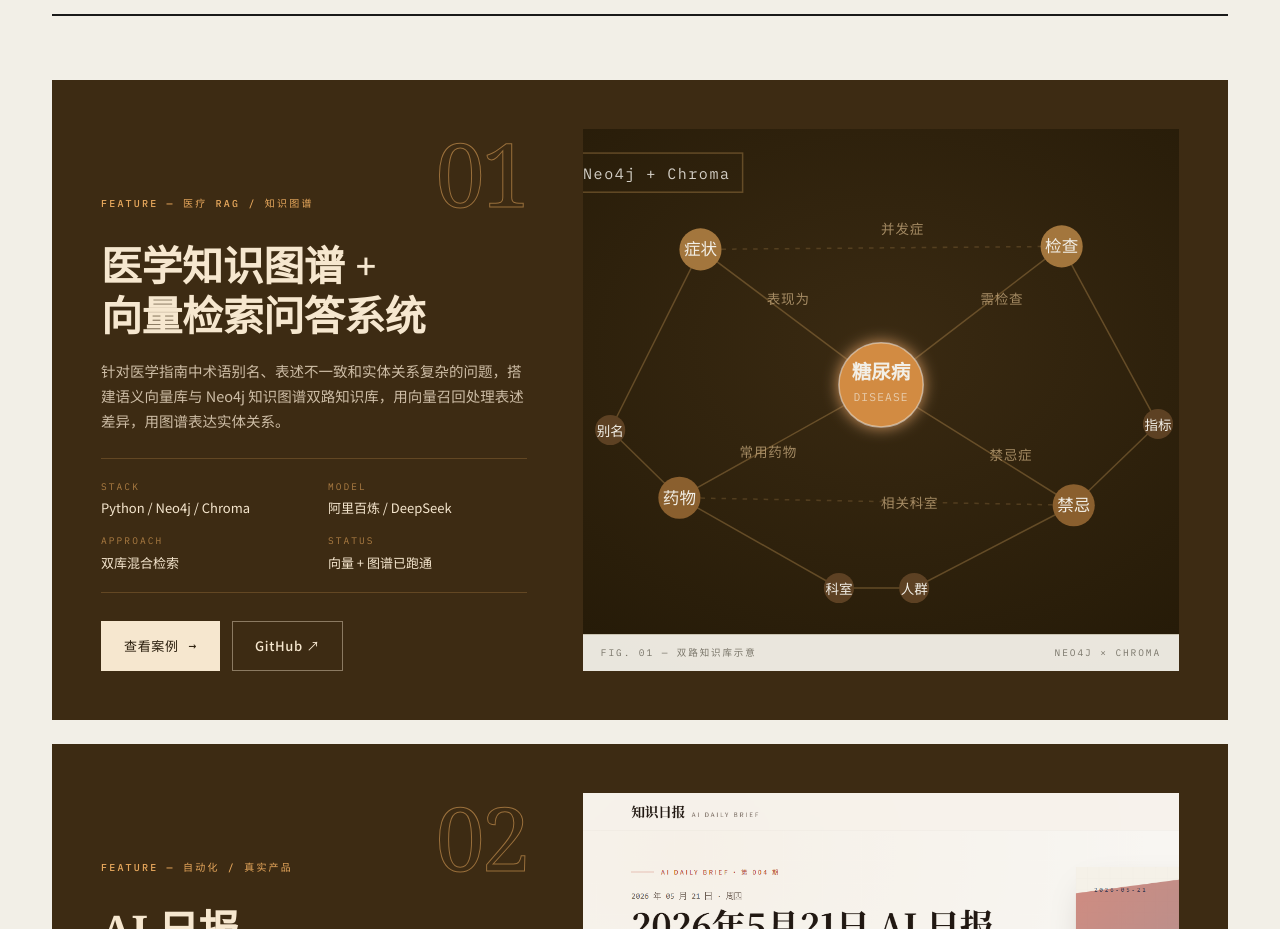
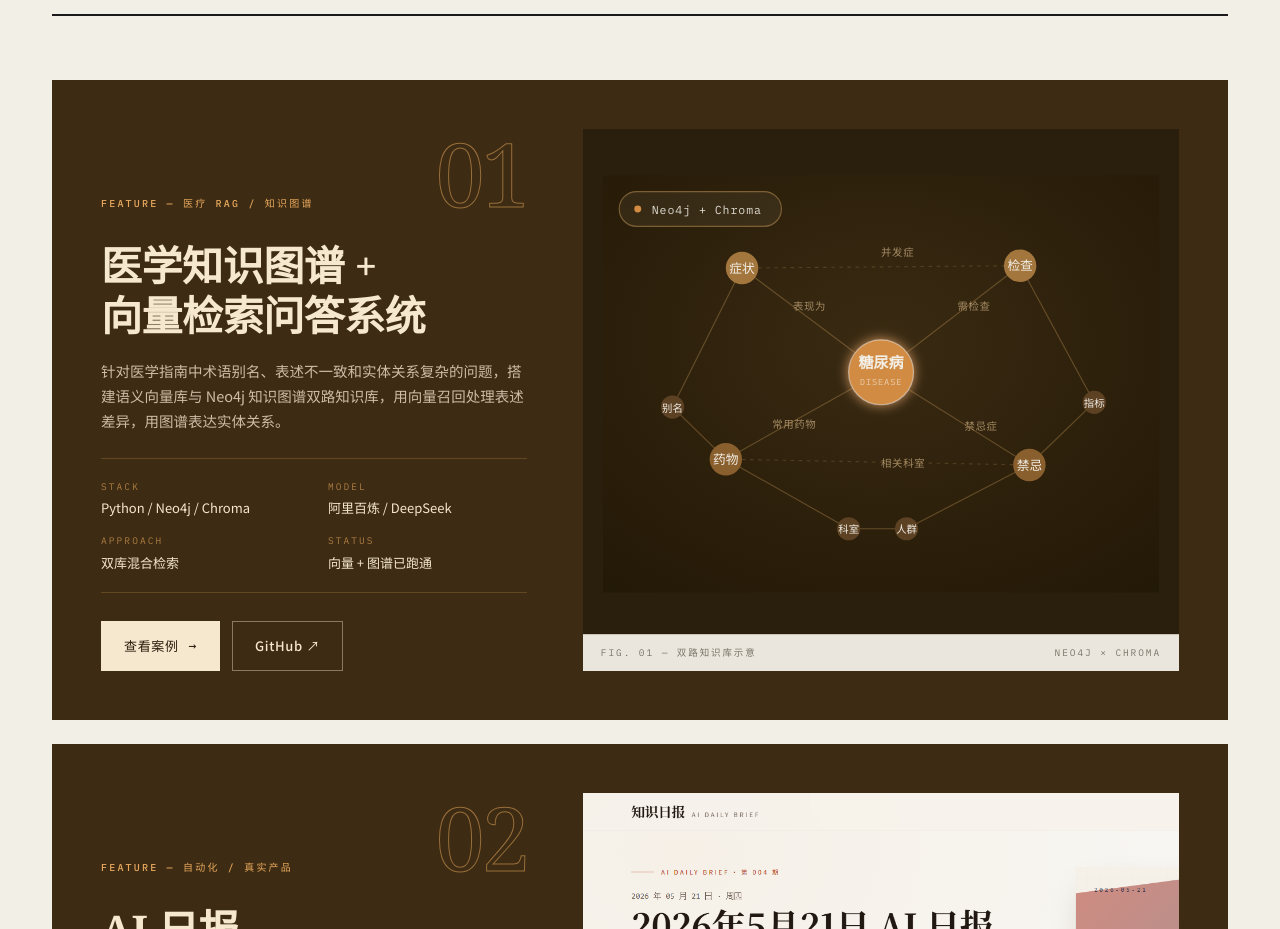
Before and after one commit to elainehuang129-ops/elainehuang129-ops.github.io, a plain HTML site: page index.html in a window 1280 px wide. Shown: the part 1120-2049 px from the top of the page. Drawn offline with Linux system fonts and the light colour scheme.

Commit message:
Fix RAG SVG badge clipping + refine capsule style
- Switch preserveAspectRatio from slice to meet so the Neo4j+Chroma
  badge is fully visible instead of cropped
- Add padding to the SVG container (12/20/44) so the visual clears
  the Fig. 01 caption strip
- Convert badge from square rect to rounded capsule (rx=15), bump
  size to 140x30, and give it a faint cream wash for presence

```diff
--- a/index.html
+++ b/index.html
@@ -574,6 +574,12 @@ main { position: relative; z-index: 2; }
 }
 
 .feature-visual.rag-visual {
+  background: var(--brown-deep);
+}
+
+.feature-visual.rag-visual svg {
+  /* 让 SVG 在 meet 模式下完整可见，水平居中、垂直靠上，给 Fig. 01 标签留底部空间 */
+  padding: 12px 20px 44px;
   background: var(--brown-deep);
 }
 
@@ -1128,7 +1134,7 @@ main { position: relative; z-index: 2; }
         </div>
 
         <div class="feature-visual rag-visual" aria-hidden="true">
-          <svg viewBox="0 0 480 360" preserveAspectRatio="xMidYMid slice">
+          <svg viewBox="0 0 480 360" preserveAspectRatio="xMidYMid meet">
             <defs>
               <radialGradient id="ragBg" cx="50%" cy="40%" r="80%">
                 <stop offset="0%" stop-color="#3A2A12"/>
@@ -1174,10 +1180,10 @@ main { position: relative; z-index: 2; }
               <circle cx="212" cy="305" r="10" fill="#5D4123"/><text x="212" y="309" text-anchor="middle" font-size="9">科室</text>
               <circle cx="262" cy="305" r="10" fill="#5D4123"/><text x="262" y="309" text-anchor="middle" font-size="9">人群</text>
             </g>
-            <g transform="translate(16 16)">
-              <rect width="132" height="26" fill="none" stroke="#C89A5B" stroke-opacity="0.35" stroke-width="1"/>
-              <circle cx="14" cy="13" r="3" fill="#D28B42"/>
-              <text x="26" y="17" font-family="IBM Plex Mono, monospace" font-size="10" fill="#F2EFE7" fill-opacity="0.85" letter-spacing="0.1em">Neo4j + Chroma</text>
+            <g transform="translate(14 14)">
+              <rect width="140" height="30" rx="15" fill="rgba(246,231,207,0.06)" stroke="#C89A5B" stroke-opacity="0.5" stroke-width="1"/>
+              <circle cx="16" cy="15" r="3" fill="#D28B42"/>
+              <text x="28" y="19" font-family="IBM Plex Mono, monospace" font-size="10" fill="#F2EFE7" fill-opacity="0.9" letter-spacing="0.08em">Neo4j + Chroma</text>
             </g>
           </svg>
           <div class="visual-caption">
```
